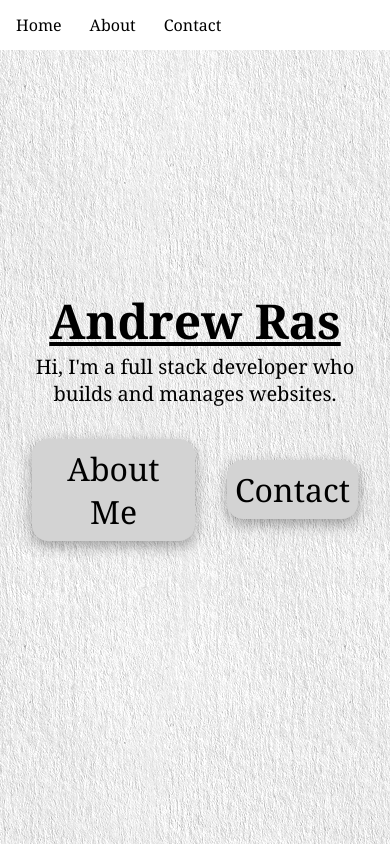
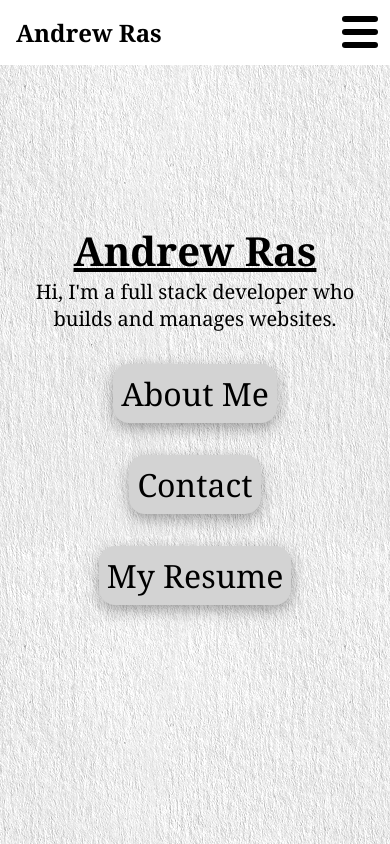
Before and after one commit to andrewras58/Portfolio-Site-Frontend, a React (Create React App) app: page / in a window 390 px wide. Shown: the top 844 px of the page. Built offline with nearby package versions, Linux system fonts and the light colour scheme.

Commit message:
responsive navbar plus footer readability

```diff
--- a/package.json
+++ b/package.json
@@ -12,6 +12,7 @@
     "react-dom": "^18.3.1",
     "react-google-recaptcha": "^3.1.0",
     "react-router-dom": "^6.25.1",
+    "react-router-hash-link": "^2.4.3",
     "react-scripts": "5.0.1",
     "sass": "^1.77.8",
     "web-vitals": "^2.1.4",
--- a/src/components/Navbar.js
+++ b/src/components/Navbar.js
@@ -1,10 +1,29 @@
-import React from "react";
+import React, { useState } from "react";
+import { HashLink } from "react-router-hash-link";
+//import { Link } from "react-router-dom";
 function Navbar() {
+  const [menuOpen, setMenuOpen] = useState(false);
   return (
     <nav>
-      <a href="/#main">Home</a>
-      <a href="/#about-skills">About</a>
-      <a href="/#contact">Contact</a>
+      <HashLink to="/#main" className="nav-header" onClick={() => {setMenuOpen(false)}}>Andrew Ras</HashLink>
+      <div className="menu" onClick={() => {setMenuOpen(!menuOpen)}}>
+        <span></span>
+        <span></span>
+        <span></span>
+      </div>
+      <ul className={menuOpen ? "open" : ""}>
+        <li>
+          <HashLink to="/#about-skills" onClick={() => {setMenuOpen(false)}}>About</HashLink>
+        </li>
+        <li>
+          <HashLink to="/#contact" onClick={() => {setMenuOpen(false)}}>Contact</HashLink>
+        </li>
+        <li>
+          <a href="https://docs.google.com/document/d/1xX5EmzYW7QSLxUJstistVzXE6fol1fU5d7OqlQdqPFs/edit?usp=sharing" target="_blank" rel="noreferrer">
+            Resume
+          </a>
+        </li>
+      </ul>
     </nav>
   );
 }
--- a/src/components/home-sections/ExperienceWidget.js
+++ b/src/components/home-sections/ExperienceWidget.js
@@ -6,7 +6,7 @@ function ExperienceWidget({image, link, description, title, time, technologies})
     <div className='experience-widget'>
       <div className="description">
         <div className="experience-widget-text">
-          <h3>{title}</h3>
+          <h3><a href={link} target="_blank" rel="noreferrer">{title}</a></h3>
           <h4>{time}</h4>
           <p>{description}</p>
         </div>
--- a/src/components/home-sections/Hero.js
+++ b/src/components/home-sections/Hero.js
@@ -8,6 +8,7 @@ function Hero() {
       <div className="buttons">
         <a className="link-button focus-bigger" href="/#about-skills">About Me</a>
         <a className="link-button focus-bigger" href="/#contact">Contact</a>
+        <a className="link-button focus-bigger" href="https://docs.google.com/document/d/1xX5EmzYW7QSLxUJstistVzXE6fol1fU5d7OqlQdqPFs/edit?usp=sharing" target="_blank" rel="noreferrer">My Resume</a>
       </div>
     </div>
   );
--- a/src/css/App.scss
+++ b/src/css/App.scss
@@ -1,5 +1,3 @@
-$nav-height: 3rem;
-
 *,
 *::before,
 *::after {
@@ -28,16 +26,70 @@ body {
   transform: scale(1.15);
 }
 .anchor-point {
-  padding-top: 3rem;
+  padding-top: 3.75rem;
+  margin-top: -1rem;
 }
 
-.buttons{
+nav {
+  display: flex;
+  justify-content: space-between;
+  align-items: center;
+  background-color: white;
+  position: fixed;
+  z-index: 1;
+  width: 100%;
+  .nav-header {
+    font-size: 1.5rem;
+    margin: 1rem;
+    font-weight: bold;
+    text-decoration: none;
+    color: black;
+  }
+  .menu {
+    display: none;
+    flex-direction: column;
+    justify-content: space-between;
+    position: absolute;
+    top: 1rem;
+    right: 0.75rem;
+    width: 2.25rem;
+    height: 2rem;
+    cursor: pointer;
+    span {
+      height: 0.4rem;
+      width: 100%;
+      background-color: black;
+      border-radius: 0.2rem;
+    }
+  }
+  ul {
+    display: flex;
+    li {
+      list-style: none;
+      a {
+        display: block;
+        text-decoration: none;
+        color: black;
+        padding: 0.5rem;
+        margin: 0 0.5rem;
+        border-radius: 0.5rem;
+        font-size: 1.25rem;
+      }
+      a:hover {
+        background-color: lightgray;
+      }
+    }
+  }
+}
+
+.buttons {
   margin-top: 1rem;
   display: flex;
   justify-content: center;
   align-items: center;
+  flex-wrap: wrap;
 }
-.link-button{
+.link-button {
   margin-top: 1rem;
   background-color: lightgray;
   text-decoration: none;
@@ -47,28 +99,6 @@ body {
   margin: 1rem;
   border-radius: 1rem;
   box-shadow: rgba(0, 0, 0, 0.35) 0px 5px 15px;
-}
-
-nav {
-  height: $nav-height + 0.1rem;
-  position: fixed;
-  z-index: 1;
-  background-color: white;
-  width: 100%;
-  display: flex;
-  align-items: center;
-  img {
-    height: 100%;
-  }
-  a {
-    text-decoration: none;
-    padding: 0.75rem;
-    margin-left: 0.25rem;
-    color: black;
-  }
-  a:hover {
-    color: purple;
-  }
 }
 
 .section,
@@ -114,11 +144,6 @@ hr {
   align-items: center;
   text-align: center;
   height: 100vh;
-}
-
-#about-skills {
-  display: flex;
-  align-items: baseline;
 }
 
 #about {
@@ -286,6 +311,7 @@ footer {
   }
   .my-tech-used {
     display: flex;
+    flex-wrap: wrap;
     margin-top: 0.25rem;
     span {
       margin-right: 0.25rem;
@@ -296,7 +322,7 @@ footer {
 @media (max-width: 950px) {
   .section {
     h1 {
-      font-size: 3rem;
+      font-size: 2.5rem;
     }
   }
 
@@ -335,20 +361,63 @@ footer {
     }
   }
   footer {
-    height: 5rem;
+    height: 7rem;
     font-size: 0.75rem;
+    .my-links {
+      .socials {
+        a {
+          width: 2rem;
+          height: 2rem;
+        }
+      }
+    }
+    .my-tech-used {
+      align-items: center;
+      flex-direction: column;
+      margin: 0 1rem;
+      .technologies-used {
+        display: flex;
+        flex-wrap: wrap;
+        justify-content: center;
+        img{
+          height: 1.25rem;
+        }
+      }
+    }
+  }
+}
+
+@media (max-width: 480px) {
+  nav {
+    flex-direction: column;
+    align-items: start;
+    .menu {
+      display: flex;
+    }
+    ul {
+      display: none;
+      flex-direction: column;
+      width: 100%;
+      margin-bottom: 0.25rem;
+      li {
+        width: 100%;
+        text-align: center;
+        a {
+          margin: 0.2rem 0.5rem;
+        }
+      }
+    }
+    ul.open {
+      display: flex;
+    }
+  }
+  footer{
     .my-links {
       .socials {
         a {
           width: 1.5rem;
           height: 1.5rem;
-        }
-      }
-    }
-    .my-tech-used {
-      .technologies-used {
-        img {
-          height: 0.75rem;
+          margin: 0 0.2rem;
         }
       }
     }
--- a/src/index.js
+++ b/src/index.js
@@ -2,11 +2,14 @@ import React from "react";
 import ReactDOM from "react-dom/client";
 import App from "./App";
 import reportWebVitals from "./testing/reportWebVitals";
+import { BrowserRouter } from "react-router-dom";
 
 const root = ReactDOM.createRoot(document.getElementById("root"));
 root.render(
   <React.StrictMode>
-    <App />
+    <BrowserRouter>
+      <App />
+    </BrowserRouter>
   </React.StrictMode>
 );
 
```
Also changed, not shown: src/App.js (+0 -11 lines), 1 other file (tests, documents, lock files or other folders).
